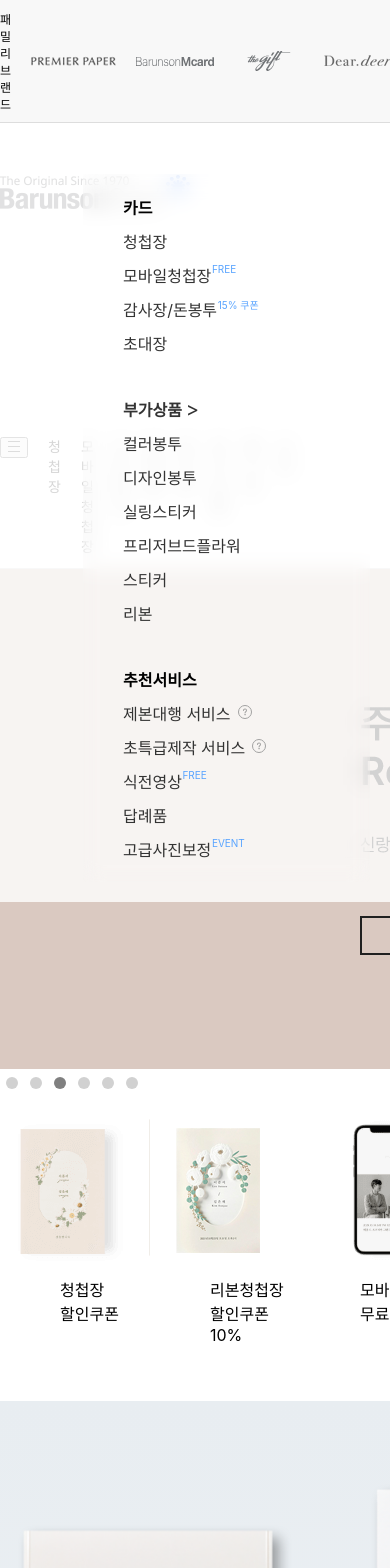
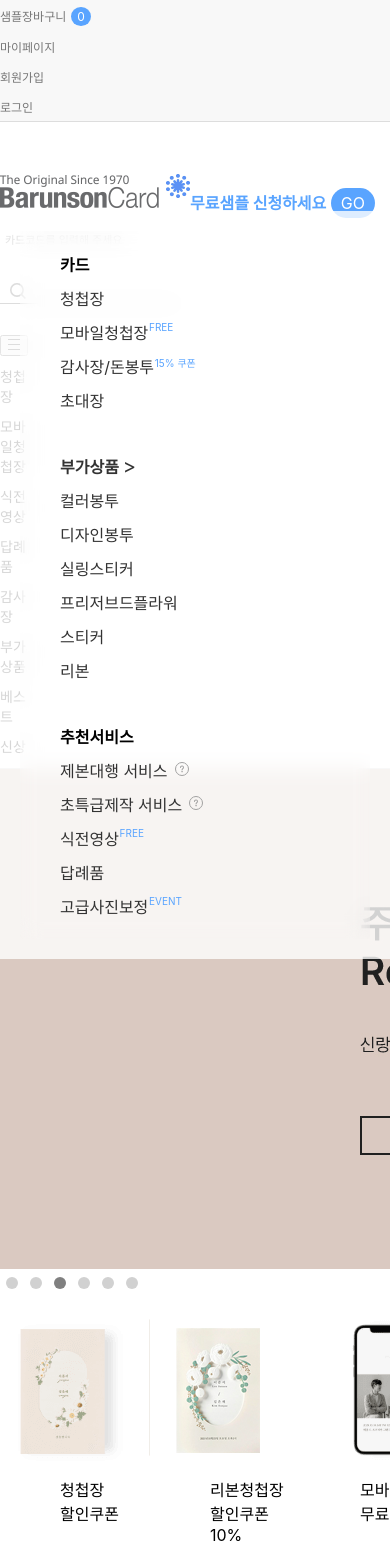
Before and after one commit to jojh5076/barunson, a React (Create React App) app: page / in a window 390 px wide. Shown: the top 1568 px of the page. Built offline with nearby package versions, Linux system fonts and the light colour scheme.

Commit message:
Initialize project using Create React App

```diff
--- a/src/components/best.module.css
+++ b/src/components/best.module.css
@@ -5,7 +5,8 @@
 }
 
 .best_list {
-    width: 1245px;
+    width: 100%;
+    max-width: 1245px;
     margin: 0 auto;
     text-align: center;
 }
@@ -13,11 +14,8 @@
 .best_tit {
     margin-top: 10px;
     align-items: center;
-    text-decoration-line: none ;
+    text-decoration-line: none;
     font-size: large;
-}
-
-.best_tit {
     text-align: center;
 }
 
@@ -55,33 +53,90 @@
     margin-left: 10px;
 }
 
-.bestImg2{
+.bestImg2 {
     display: none;
 }
 
-.best_list_btn{
+.best_list_btn {
     text-align: center;
 }
 
-.best_list_btn :hover .bestImg2{
+.best_list_btn:hover .bestImg2 {
     display: inline;
 }
 
-.best_list_btn  :hover .bestImg1{
+.best_list_btn:hover .bestImg1 {
     display: none;
 }
 
-.goods_pricing{
+.goods_pricing {
     padding-top: 30px;
     text-align: center;
     font-size: small;
     color: gray;
 }
 
-.goods_bold{
+.goods_bold {
     color: black;
 }
 
-a{
+a {
     text-decoration-line: none;
 }
+
+/* 반응형 디자인을 위한 미디어 쿼리 추가 */
+@media (max-width: 1200px) {
+    .list_01 {
+        grid-template-columns: repeat(3, 1fr);
+    }
+}
+
+@media (max-width: 992px) {
+    .list_01 {
+        grid-template-columns: repeat(2, 1fr);
+    }
+
+    .m_tit {
+        font-size: 20px;
+    }
+
+    .best_tit {
+        font-size: medium;
+    }
+}
+
+@media (max-width: 768px) {
+    .list_01 {
+        grid-template-columns: 1fr;
+    }
+
+    .m_tit {
+        font-size: 18px;
+    }
+
+    .best_tit {
+        font-size: small;
+    }
+
+    .goods_pricing {
+        font-size: x-small;
+    }
+}
+
+@media (max-width: 576px) {
+    .best_list {
+        padding: 0 10px;
+    }
+
+    .m_tit {
+        font-size: 16px;
+    }
+
+    .best_tit {
+        font-size: small;
+    }
+
+    .goods_pricing {
+        font-size: x-small;
+    }
+}
--- a/src/components/header.module.css
+++ b/src/components/header.module.css
@@ -1,3 +1,4 @@
+/* 기본 스타일 유지 */
 .header_box {
     width: 100%;
 }
@@ -335,9 +336,78 @@ input:focus::placeholder {
     margin-top: 0.2%;
     margin-left: 0.2%;
 }
+
 .primary{
     font-weight: bold;
 }
 .primary_ {
     font-size: 20px;
 }
+
+/* 반응형 디자인을 위한 미디어 쿼리 추가 */
+@media (max-width: 1200px) {
+    .mega_gnb {
+        margin-left: 100px;
+    }
+}
+
+@media (max-width: 992px) {
+    .header_inner,
+    .gnb_a,
+    .head {
+        flex-direction: column;
+        align-items: flex-start;
+    }
+
+    .header_navi ul,
+    .userMenu ul,
+    .gnb ul {
+        flex-direction: column;
+        gap: 10px;
+    }
+
+    .mega_gnb {
+        margin-left: 0;
+    }
+
+    .search_a {
+        float: none;
+        margin: 10px 0;
+    }
+}
+
+@media (max-width: 768px) {
+    .header_navi {
+        display: none;
+    }
+
+    .gnb ul {
+        flex-direction: column;
+        gap: 10px;
+    }
+
+    .all_a {
+        top: 25%;
+    }
+
+    .all_menu_in_left {
+        margin-left: 0;
+    }
+}
+
+@media (max-width: 576px) {
+    .header_top {
+        padding: 5px 0;
+    }
+
+    .header_inner,
+    .gnb_a,
+    .head {
+        flex-direction: column;
+        align-items: flex-start;
+    }
+
+    .search_a input {
+        width: 100%;
+    }
+}
```
